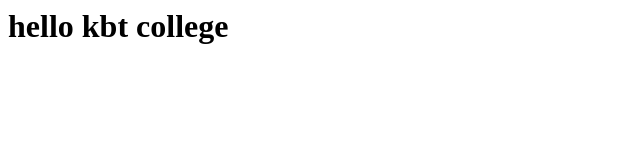
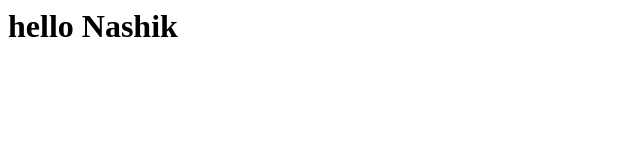
Before and after one commit to hari2babloo/gitdemo, a plain HTML site: page index.html in a window 1280 px wide. Shown: the whole page, without its empty margins (0-640 px from the left). Drawn offline with Linux system fonts and the light colour scheme.

Commit message:
index.html

```diff
--- a/index.html
+++ b/index.html
@@ -1 +1 @@
-<h1>hello  kbt college</h1>
+<h1>hello  Nashik</h1>
```
